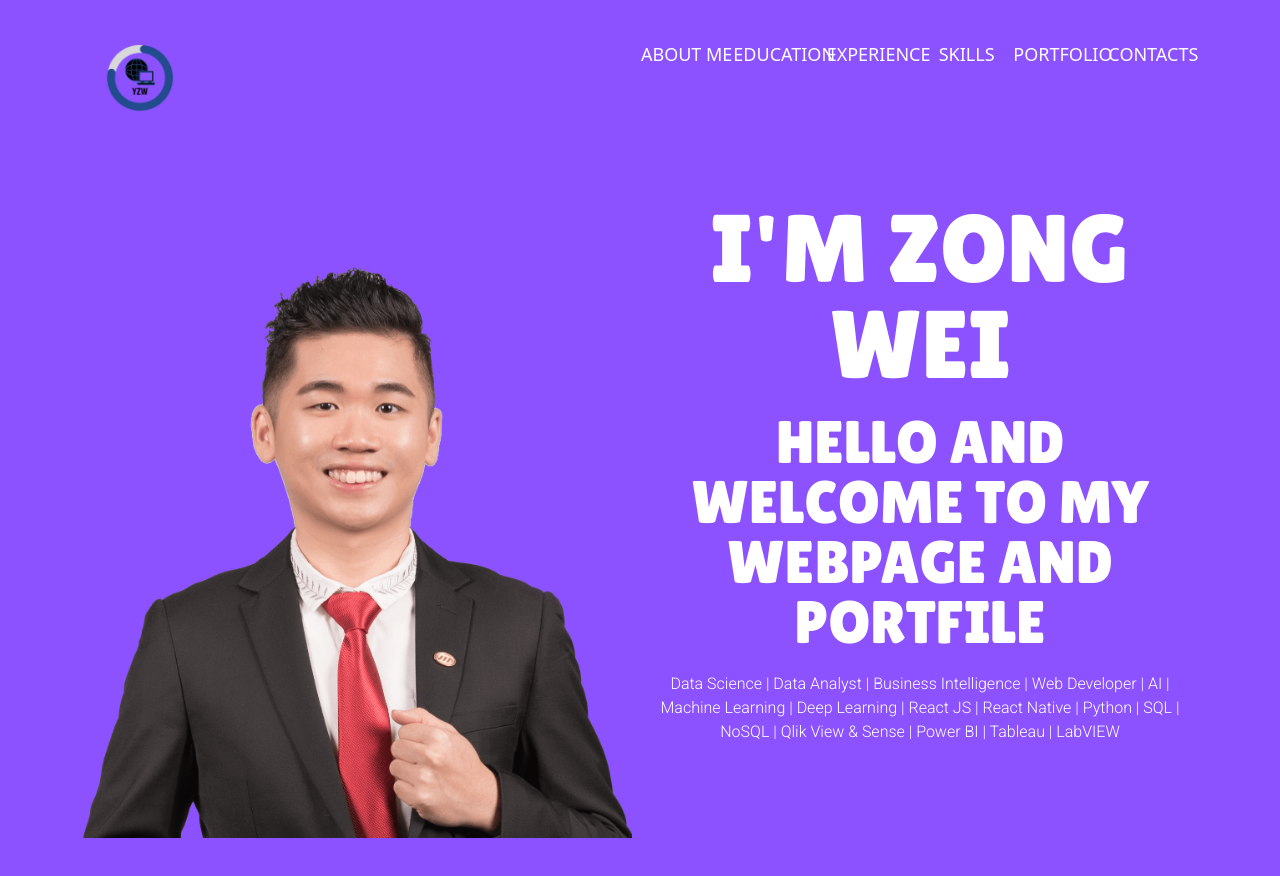
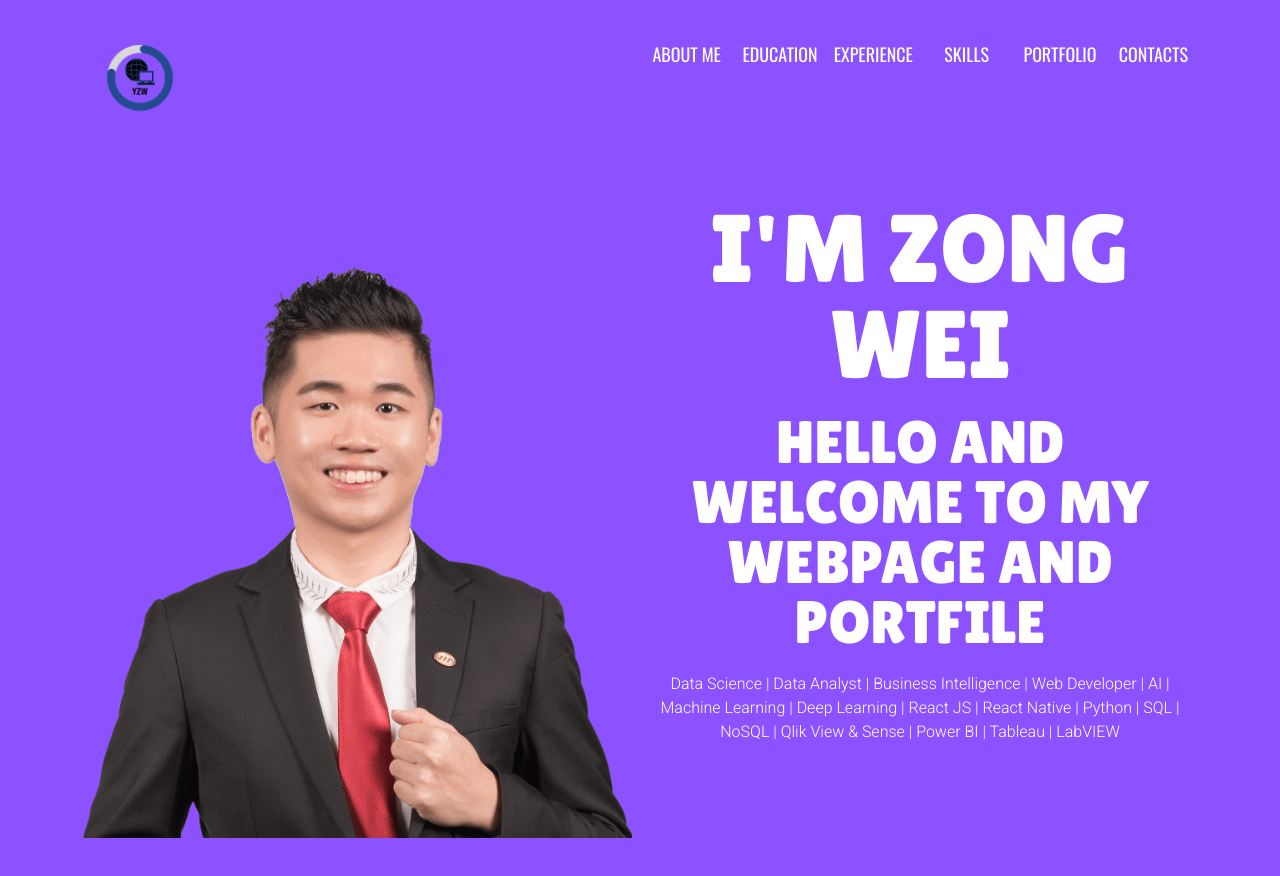
Before and after one commit to soyayong/ztm_project_1, a Nuxt app: page / in a window 1280 px wide. Built offline with nearby package versions, Linux system fonts and the light colour scheme.

Commit message:
Update homepages

```diff
--- a/pages/index.vue
+++ b/pages/index.vue
@@ -7,7 +7,7 @@
         </div>
 
         <div id="menu-right">
-          <ul class="grid grid-cols-6 text-lg front-oswald text-white text-center uppercase pt-5">
+          <ul class="grid grid-cols-6 text-lg font-oswald text-white text-center uppercase pt-5">
             <li>About Me</li>
             <li>Education</li>
             <li>Experience</li>
```
